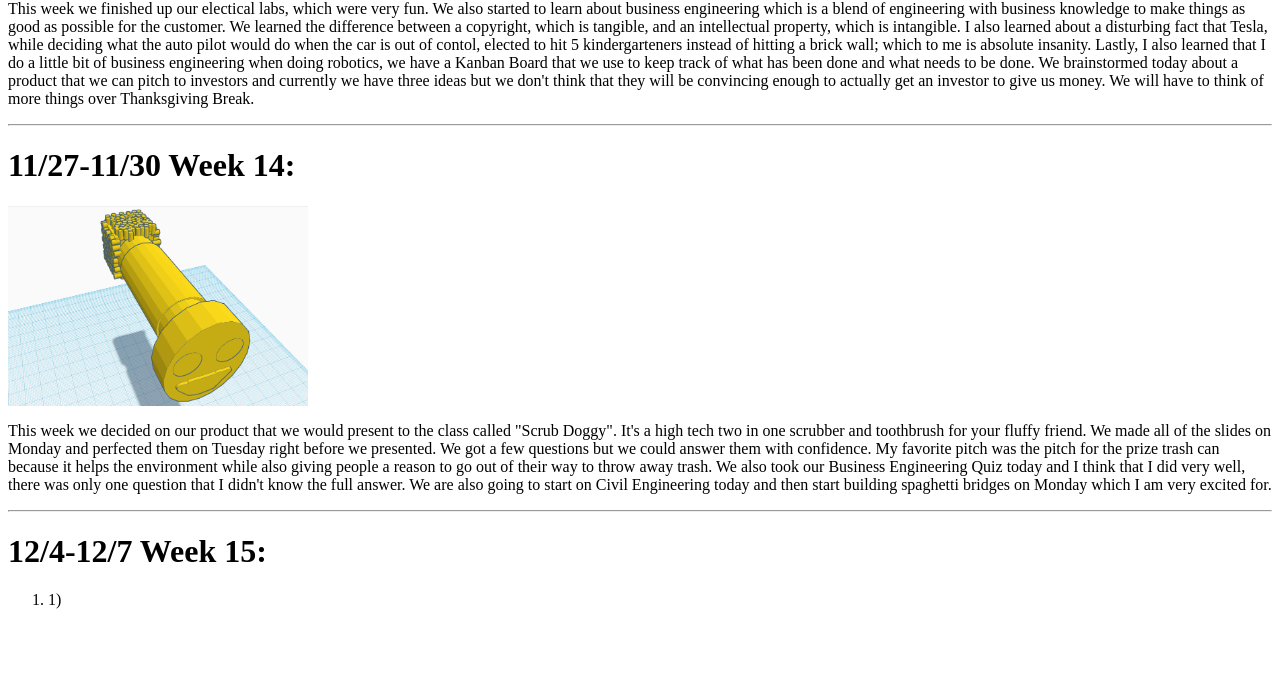
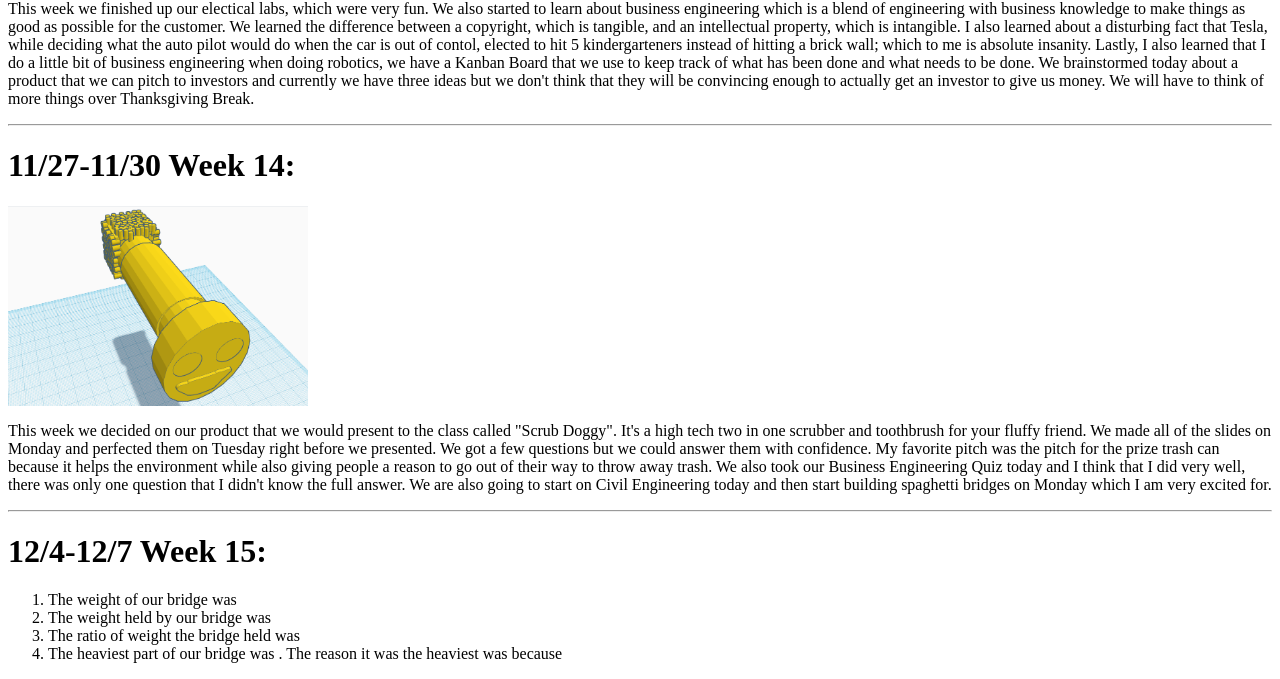
Before and after one commit to KaijuJones/Website, a plain HTML site: page index.html in a window 1280 px wide. Shown: the part 6371-7050 px from the top of the page. Before the commit the page ends 6996 px from the top, so only its background shows below. Drawn offline with Linux system fonts and the light colour scheme.

Commit message:
Week 15
kjfdas

```diff
--- a/index.html
+++ b/index.html
@@ -259,7 +259,11 @@
 
         <p>
             <ol type="1">
-                <li>1)</li>
+                <li>The weight of our bridge was </li>
+                <li>The weight held by our bridge was </li>
+                <li>The ratio of weight the bridge held was </li>
+                <li>The heaviest part of our bridge was . The reason it was the heaviest
+                was because</li>
             </ol>
         </p>
 
```
